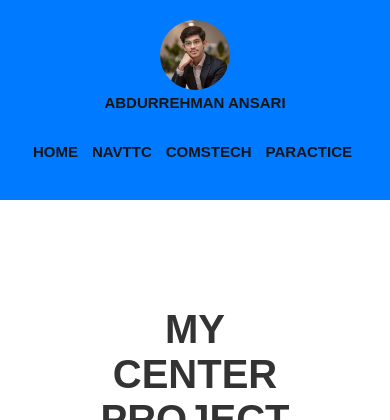
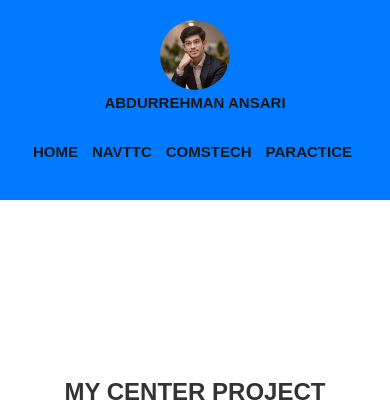
Before and after one commit to ansari1k5/as20250318, a plain HTML site: page rs-my_portfolio/index.html in a window 390 px wide. Shown: the top 420 px of the page. Drawn offline with Linux system fonts and the light colour scheme.

Commit message:
Update style.css

```diff
--- a/rs-my_portfolio/style.css
+++ b/rs-my_portfolio/style.css
@@ -265,7 +265,8 @@ hr {
         align-items: center;
         height: 100%h;
         margin-top: 40%;
-        padding: 20px;
+        padding: 5px;
+        width: 100%;
 
     }
     hr {
@@ -283,7 +284,7 @@ hr {
 
     }
     header {
-        font-size: 2.5em;
+        font-size: 1.5em;
         font-weight: bold;
         cursor: pointer;
         text-align: center;
```
